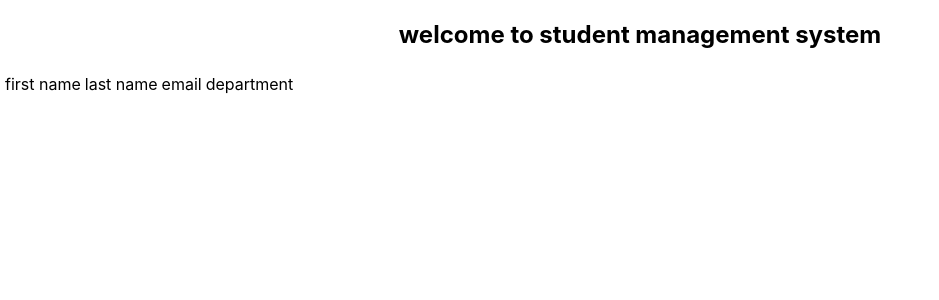
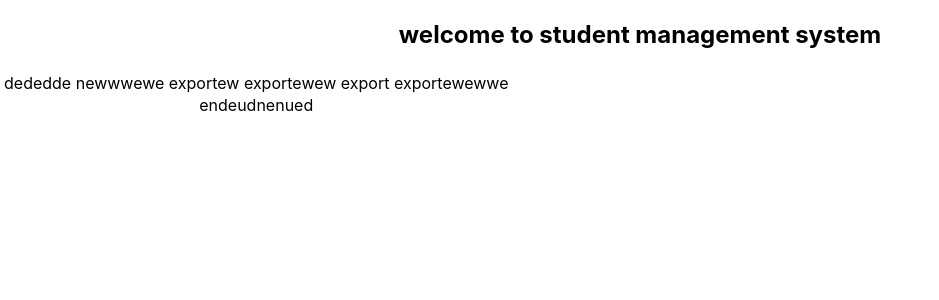
Before and after one commit to hesh-ftw/student-management-system-SpringBoot-React-, a React (Create React App) app in the folder sms-client/: page / in a window 1280 px wide. Shown: the top 300 px of the page, without its empty margins (0-939 px from the left). Built offline with nearby package versions, Linux system fonts and the light colour scheme.

Commit message:
second commit

```diff
--- a/sms-client/src/App.js
+++ b/sms-client/src/App.js
@@ -10,10 +10,17 @@ function App() {
 
           <thead>
             <tr>
-              <td>first name</td>
-              <td>last name</td>
-              <td>email</td>
-              <td>department</td>
+              dededde newwwewe
+              exportew
+              exportewew
+              export
+              exportewewwe
+
+
+            </tr>
+
+            <tr>
+              endeudnenued
 
             </tr>
           </thead>
```
